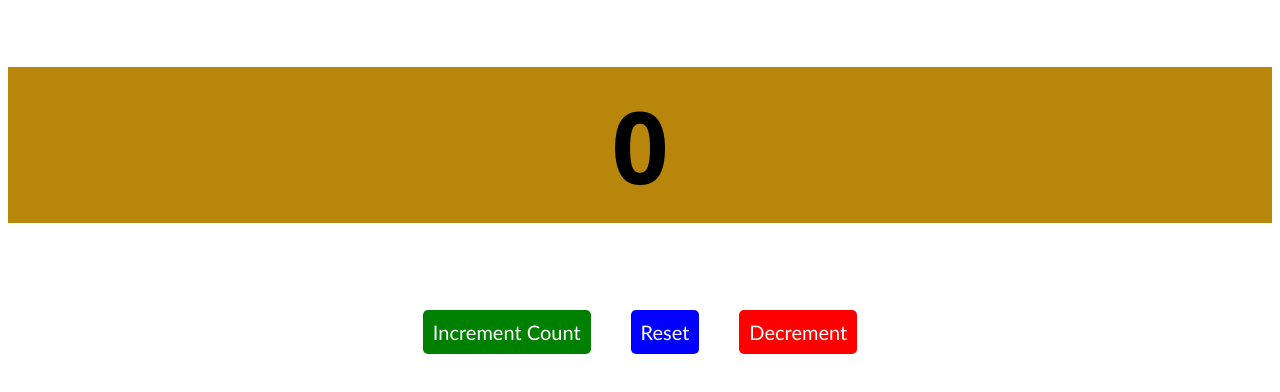
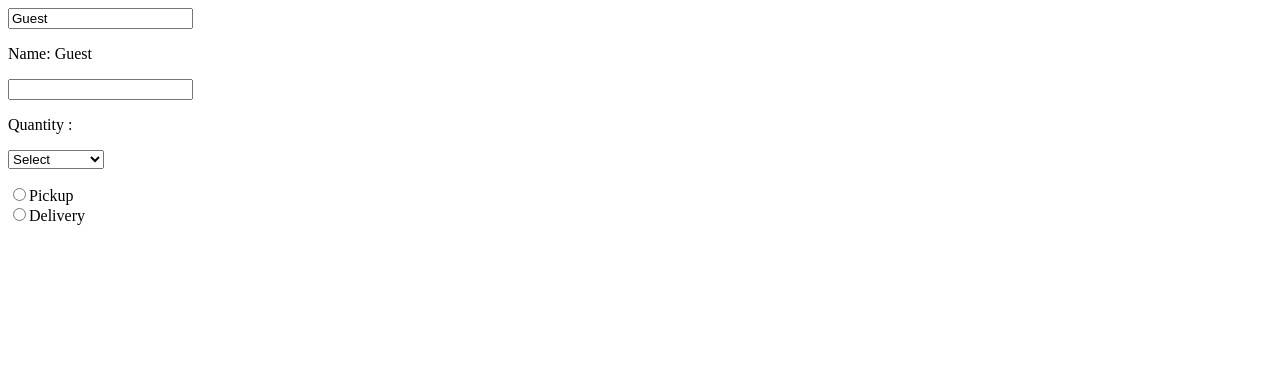
Before and after one commit to Adesh-111/React-Youtube-Course, a React (Vite) app in the folder My react app/: page / in a window 1280 px wide. Shown: the top 392 px of the page. Built offline with nearby package versions, Linux system fonts and the light colour scheme.

Commit message:
Add Learning process 5

```diff
--- a/My react app/src/App.jsx
+++ b/My react app/src/App.jsx
@@ -12,7 +12,7 @@ function App() {
 
   return (
     <>
-       <Counter />
+       <MyComponent />
     </>
 
   )
--- a/My react app/src/MyComponent.jsx
+++ b/My react app/src/MyComponent.jsx
@@ -1,34 +1,52 @@
 import React, { useState } from "react";
 
 function MyComponent() {
-  const [name, setName] = useState("Guest");
-  const [age, setAge] = useState(0);
-  const [married, setMarried] = useState(false);
+   const [name, setName] = useState("Guest");
+   const [quantity, setQuantity] = useState();
+   const [payment, setPayment] = useState("");
+   const [shipping, setShipping] = useState();
 
-  function updateName() {
-    setName("Adesh");
-  }
+   function handleChange(e){
+    setName(e.target.value)
+   }
 
-  function incrementName() {
-    setAge(age + 1);
-  }
+   function handleQuantity(e){
+    setQuantity(e.target.value);
+   }
 
-  function updateMarriedStatus(){
-    setMarried(!married);
-  }
+   function handlePayment(e){
+    setPayment(e.target.value)
+   }
 
-  return (
+   function handleShipping(e){
+    setShipping(e.target.value);
+   }
+
+   return(
     <div>
-      <p>Name : {name}</p>
-      <button onClick={updateName}>Set Name</button>
+        <input value={name} onChange={handleChange} />
+        <p>Name: {name}</p>
+        <input value={quantity} type="number" onChange={handleQuantity} />
+        <p>Quantity : {quantity}</p>
+        <select onChange={handlePayment}>
+            <option value="">Select</option>
+            <option value="Visa">Visa</option>
+            <option value="Master-card">Master Card</option>
+        </select>
+        <p>{payment}</p>
 
-      <p>Age : {age}</p>
-      <button onClick={incrementName}>Increment age</button>
+        <label htmlFor="">
+            <input type="radio" value="Pickup" checked ={shipping ==="Pickup"} onChange={handleShipping} />
+            Pickup
+        </label> <br />
+        <label htmlFor="">
+            <input type="radio" value="Delivery" checked ={shipping ==="Delivery"} onChange={handleShipping} />
+            Delivery
+        </label>
 
-      <p>isMarried : {married ? "Yes" : "No"}</p>
-      <button onClick={updateMarriedStatus}>Toggle Status</button>
+        <p>{shipping}</p>
     </div>
-  );
+   )
 }
 
 export default MyComponent;
```
Also changed, not shown: 1 other file (tests, documents, lock files or other folders).
